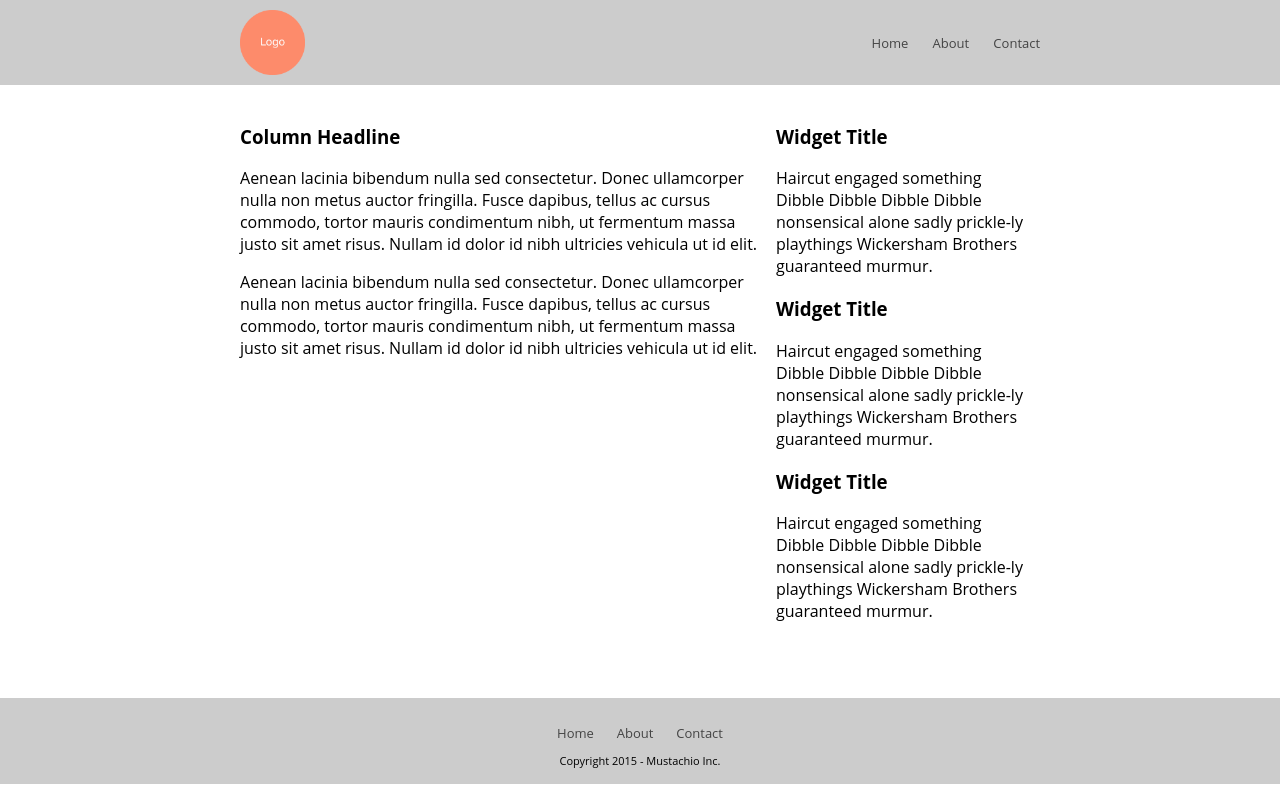
After one commit to meghan-stockman/php_transition, a PHP site: page /about.php in a window 1280 px wide. The commit adds this page. Run offline with PHP 8.4, Linux system fonts and the light colour scheme.

Commit message:
Add About and Contact pages

```diff
--- /dev/null
+++ b/about.php
@@ -0,0 +1,40 @@
+<?php
+   $pageTitle = 'About';
+?>
+
+<?php include 'header.php'; ?>
+
+
+    <!--Columns -->
+  <div class="row">
+
+  <div class="column two-third">
+     <h3>Column Headline</h3>
+     <p>Aenean lacinia bibendum nulla sed consectetur. Donec ullamcorper nulla non metus auctor fringilla. Fusce dapibus, tellus ac cursus commodo, tortor mauris condimentum nibh, ut fermentum massa justo sit amet risus. Nullam id dolor id nibh ultricies vehicula ut id elit.</p>
+     <p>Aenean lacinia bibendum nulla sed consectetur. Donec ullamcorper nulla non metus auctor fringilla. Fusce dapibus, tellus ac cursus commodo, tortor mauris condimentum nibh, ut fermentum massa justo sit amet risus. Nullam id dolor id nibh ultricies vehicula ut id elit.</p>
+  </div><!--End 2/3 Column -->
+
+
+  <div class="column one-third">
+
+    <div class="widget">
+     <h3>Widget Title</h3>
+     <p>Haircut engaged something Dibble Dibble Dibble Dibble nonsensical alone sadly prickle-ly playthings Wickersham Brothers guaranteed murmur.</p>
+    </div>
+
+    <div class="widget">
+     <h3>Widget Title</h3>
+     <p>Haircut engaged something Dibble Dibble Dibble Dibble nonsensical alone sadly prickle-ly playthings Wickersham Brothers guaranteed murmur.</p>
+    </div>
+
+    <div class="widget">
+     <h3>Widget Title</h3>
+     <p>Haircut engaged something Dibble Dibble Dibble Dibble nonsensical alone sadly prickle-ly playthings Wickersham Brothers guaranteed murmur.</p>
+    </div>
+
+  </div><!--End 1/3 Column -->
+
+  </div> <!--End Row -->
+
+
+  <?php include 'footer.php'; ?>
--- a/header.php
+++ b/header.php
@@ -1,6 +1,6 @@
 <?php
 $pageID = strtolower($pageTitle);
-$userName = 'Meghan';
+$userName = "";
 ?>
 
 
@@ -20,8 +20,8 @@ $userName = 'Meghan';
   <body id="<?php echo $pageID; ?>">
 
   <header>
-    <div class "row clearfix">
-       <a href="index.php"><img class="mustache-logo" src="images/generic-logo.gif" /></a>
+    <div class="row">
+       <a href="index.php"><img class="logo" src="img/logo.png"/></a>
 
         <?php include 'nav.php'; ?>
 
--- a/style.css
+++ b/style.css
@@ -23,16 +23,17 @@ a:hover {
   color: #FB8B6F;
 }
 
+.logo {
+  float: left;
+  width: 65px; }
+  @media (max-width: 800px) {
+    .logo {
+      float: none;
+      width: 80px; } }
 
-.mustache-logo {
-  max-width: 150px;
-  float: left;
-  padding: 15px 15px;
- }
 
 /* Header */
 header {
-  min-height: 150px;
   background: #ccc;
   padding: 10px;
   margin-bottom: 20px;
@@ -70,6 +71,7 @@ nav a:last-of-type {
 /* Hero */
 .hero {
   background: #ccc;
+  background-image: url(https://images.unsplash.com/photo-1441716844725-09cedc13a4e7?q=80&fm=jpg&s=c895a1f219d174952415b9b7a0811e62);
   background-size: cover;
   background-position: center;
   background-attachment: fixed;
@@ -98,7 +100,12 @@ footer {
   width: 90%;
   max-width: 800px;
   margin: 0 auto 20px;
-}
+  *zoom: 1; }
+  .row:before, .row:after {
+    content: " ";
+    display: table; }
+  .row:after {
+    clear: both; }
 
 .column {
   float: left;
@@ -119,17 +126,6 @@ footer {
   margin-right: 0;
 }
 
-/* Clearfix */
-.clearfix {
-  *zoom: 1;
-}
 
-.clearfix:before,
-.clearfix:after {
-  content: " ";
-  display: table;
-}
-
-.clearfix:after {
-  clear: both;
-}
+iframe {
+  max-width: 100%; }
```
Also changed, not shown: contact.php (added, +23 -0 lines), index.php (+10 -3 lines), images/mountainman.jpg (added), img/logo.png (added).
